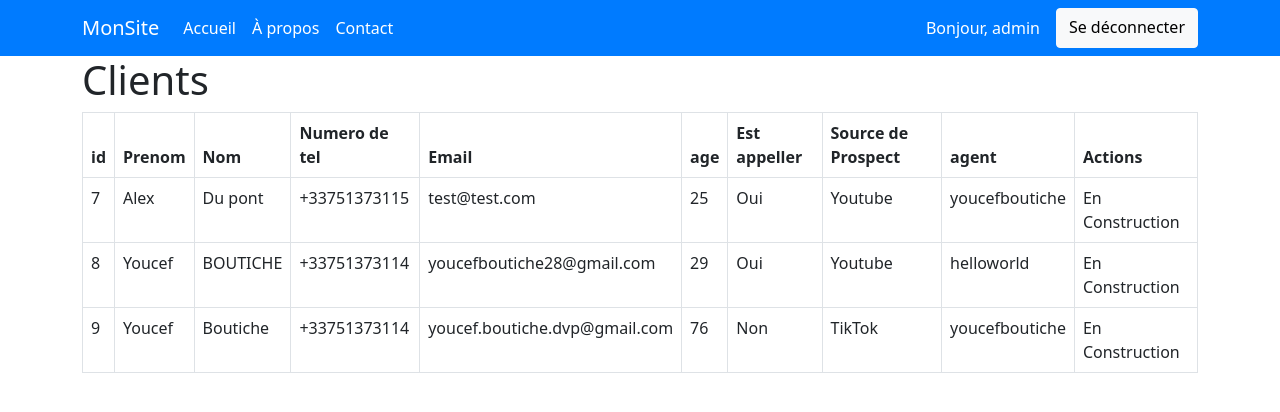
After one commit to youcefpy/my_crm_pfa, a Django app: page /liste-client/ in a window 1280 px wide. The commit adds this page. Shown: the top 412 px of the page. Run offline with Django 5.2, Linux system fonts and the light colour scheme; a user stored in the database is signed in; data comes from the database, SQL or seed files in the repository; both versions use the stored data as it was after the commit.

Commit message:
ajoute client, modifier dans le model Lead en ajoutant un champ is_client qui est par default False et modification dans la vue create_client ou en affect la valeur True a Lead.is_client

```diff
--- a/crm_app/models.py
+++ b/crm_app/models.py
@@ -43,6 +43,17 @@ class Lead(models.Model):
     file_field = models.FileField(null=True, blank=True,upload_to='documents/')
 
     agent = models.ForeignKey(Agent,on_delete=models.CASCADE)
+    is_client = models.BooleanField(default=False)
 
     def __str__(self):
         return f"prenom : {self.first_name} | nom: {self.last_name}"
+
+
+
+#### Creation de model client
+class Client(models.Model):
+    lead = models.OneToOneField(Lead,on_delete=models.CASCADE)
+    created_at= models.DateTimeField(auto_now_add=True)
+
+    def __str__(self):
+        return f"Client basé sur le prospet : {self.lead.first_name} {self.lead.last_name}"
--- /dev/null
+++ b/crm_app/templates/clients/list_clients.html
@@ -0,0 +1,47 @@
+{% extends "base.html" %}
+{% load static %}
+
+
+{% block title %}CRM-Home{% endblock title %}
+
+{% block content %}
+    <div class="container">
+        <h1>Clients</h1>
+
+        <table class="table table-bordered">
+            <thead>
+              <tr>
+                <th scope="col">id</th>
+                <th scope="col">Prenom</th>
+                <th scope="col">Nom</th>
+                <th scope="col">Numero de tel</th>
+                <th scope="col">Email</th>
+                <th scope="col">age</th>
+                <th scope="col">Est appeller</th>
+                <th scope="col">Source de Prospect</th>
+                <th scope="col">agent</th>
+                <th>Actions</th>
+
+              </tr>
+            </thead>
+            <tbody>
+                {% for client in clients %}
+                    <tr>
+                        <td>{{ client.lead.id }}</td>
+                        <td>{{ client.lead.first_name }}</td>
+                        <td>{{ client.lead.last_name }}</td>
+                        <td>{{ client.lead.phone_number }}</td>
+                        <td>{{ client.lead.email }}</td>
+                        <td>{{ client.lead.age }}</td>
+                        <td>{{ client.lead.phoned|yesno:"Oui,Non" }}</td>
+                        <td>{{ client.lead.source }}</td>
+                        <td>{{ client.lead.agent }}</td>
+                        <td>En Construction</td>
+                    </tr>
+                {% endfor %}
+            </tbody>
+          </table>
+
+    </div>
+
+{% endblock content %}
--- a/crm_app/templates/index.html
+++ b/crm_app/templates/index.html
@@ -33,6 +33,7 @@
             </thead>
             <tbody>
                 {% for lead in leads %}
+                    {% if not lead.is_client %}
                         <tr>
                             <td>{{ lead.id }}</td>
                             <td>{{ lead.first_name }}</td>
@@ -47,6 +48,7 @@
                                 <a href="{% url 'details_page' lead.id %}" class="btn btn-primary">Détails</a>
                             </td>
                         </tr>
+                    {% endif %}
                 {% endfor %}
             </tbody>
           </table>
--- a/crm_app/urls.py
+++ b/crm_app/urls.py
@@ -5,7 +5,7 @@ from django.contrib.auth.views import LoginView,LogoutView
 from django.urls import path
 from .views import (
     index,details,creat_lead,list_agents,update_lead,delete_lead,send_email_to_lead,
-    SignupView,logout_view,create_agent
+    SignupView,logout_view,create_agent,create_client,list_client
     )
 
 urlpatterns = [
@@ -20,5 +20,7 @@ urlpatterns = [
     path('cree-agent/', create_agent, name='create_agent'),
     path('list-agents',list_agents,name='list_agents'),
     path('send-email/<pk>',send_email_to_lead,name="send_email"),
+    path('cree-client/<pk>',create_client,name='create_client'),
+    path('liste-client/',list_client,name='list_client'),
 
 ]+ static(settings.MEDIA_URL, document_root=settings.MEDIA_ROOT)
--- a/crm_app/views.py
+++ b/crm_app/views.py
@@ -3,7 +3,7 @@ from django.views import generic
 from django.contrib.auth import logout
 from django.contrib.auth.decorators import login_required
 # from django.contrib.auth.forms import UserCreationForm
-from .models import Lead,Agent
+from .models import Lead,Agent,Client
 from .forms import LeadForm,CustomUserCreationForm,AgentForm
 from django.contrib.auth.decorators import user_passes_test
 from django.core.mail import send_mail
@@ -173,3 +173,44 @@ def send_email_to_lead(request,pk):
         'lead':lead,
     }
     return render(request,'leads/send_email.html',context)
+
+
+####################### CREATION DE CLINET ################################
+
+def create_client(request,pk):
+    """
+    On cree un client a partir d'un lead (prospet).
+    Apres contact de l'agent avec le prospet. le prospet accepte d'acheté le produit ou la transaction. le client va ajouté le prospet a la liste des clients
+
+    pour faire ca il nous faut d'abord recuperer le prospet (id).
+    on cree le client.
+
+    le prospet doit etre supprimer de la table Lead et ajouter a la table Client
+
+    """
+    lead = Lead.objects.get(id=pk)
+    if lead.is_client:
+        return redirect('list_client')
+
+    lead.is_client = True
+    lead.save()
+
+    #creation d'un client basé sur le lead
+    Client.objects.create(lead=lead)
+
+    return redirect('list_client')
+
+########## List Client ###########
+
+def list_client(request):
+    if request.user.is_superuser:
+        clients = Client.objects.all()
+    else :
+        agent = request.user.agent
+        clients = Client.objects.filter(lead__agent = agent)
+
+    context = {
+        'clients':clients
+    }
+
+    return render(request,'clients/list_clients.html',context)
```
Also changed, not shown: crm_app/admin.py (+6 -1 lines), crm_app/forms.py (+6 -1 lines), crm_app/templates/clients/create_client.html (added, +12 -0 lines), crm_app/templates/leads/details_lead.html (+9 -5 lines), crm_app/migrations/0002_client.py (added), crm_app/migrations/0003_client_created_at.py (added), crm_app/migrations/0004_lead_is_client.py (added), crm_app/templates/clients/details_clients.html (added), db.sqlite3. Lines whose indentation alone changed are shown as unchanged.
